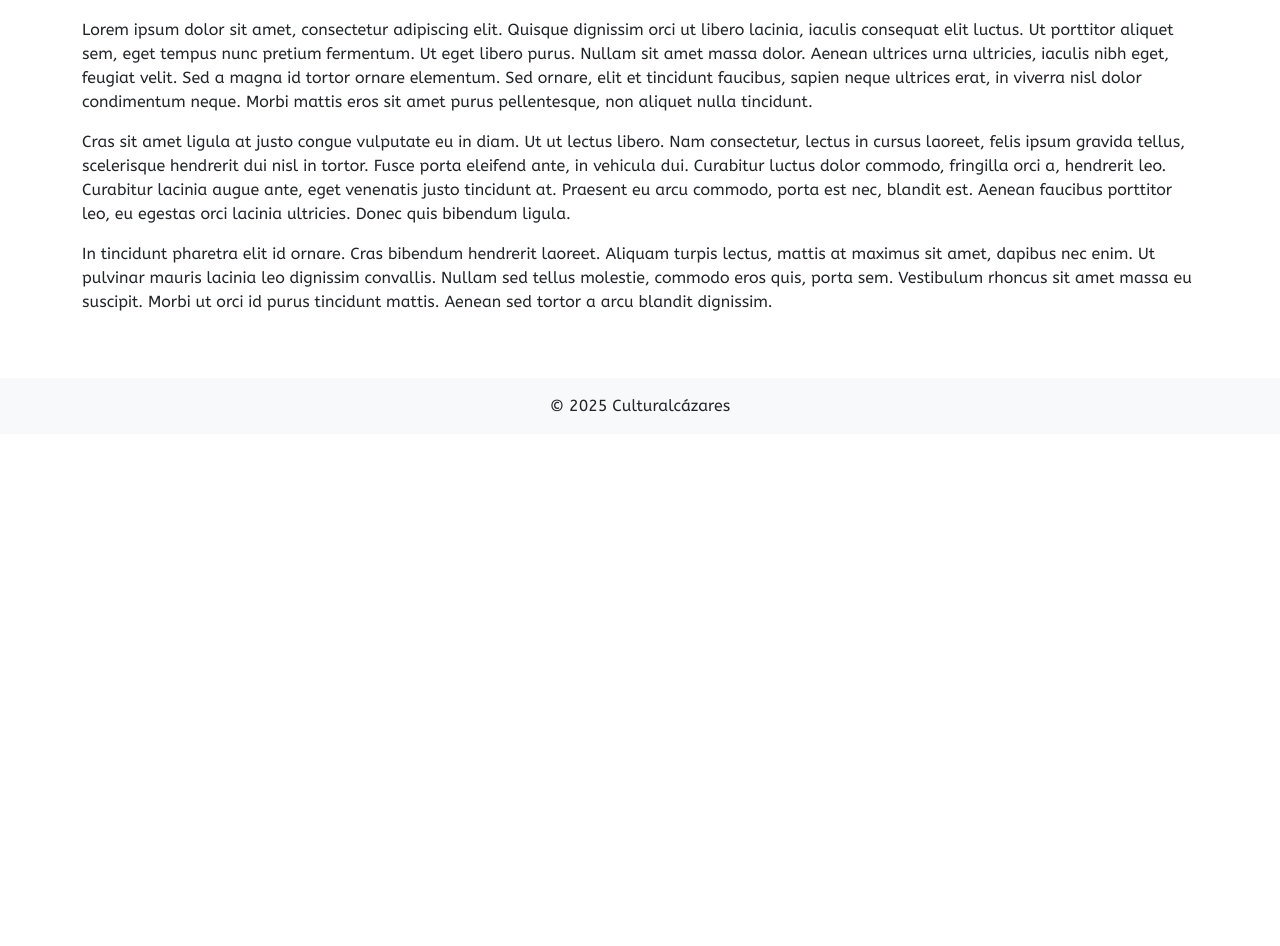
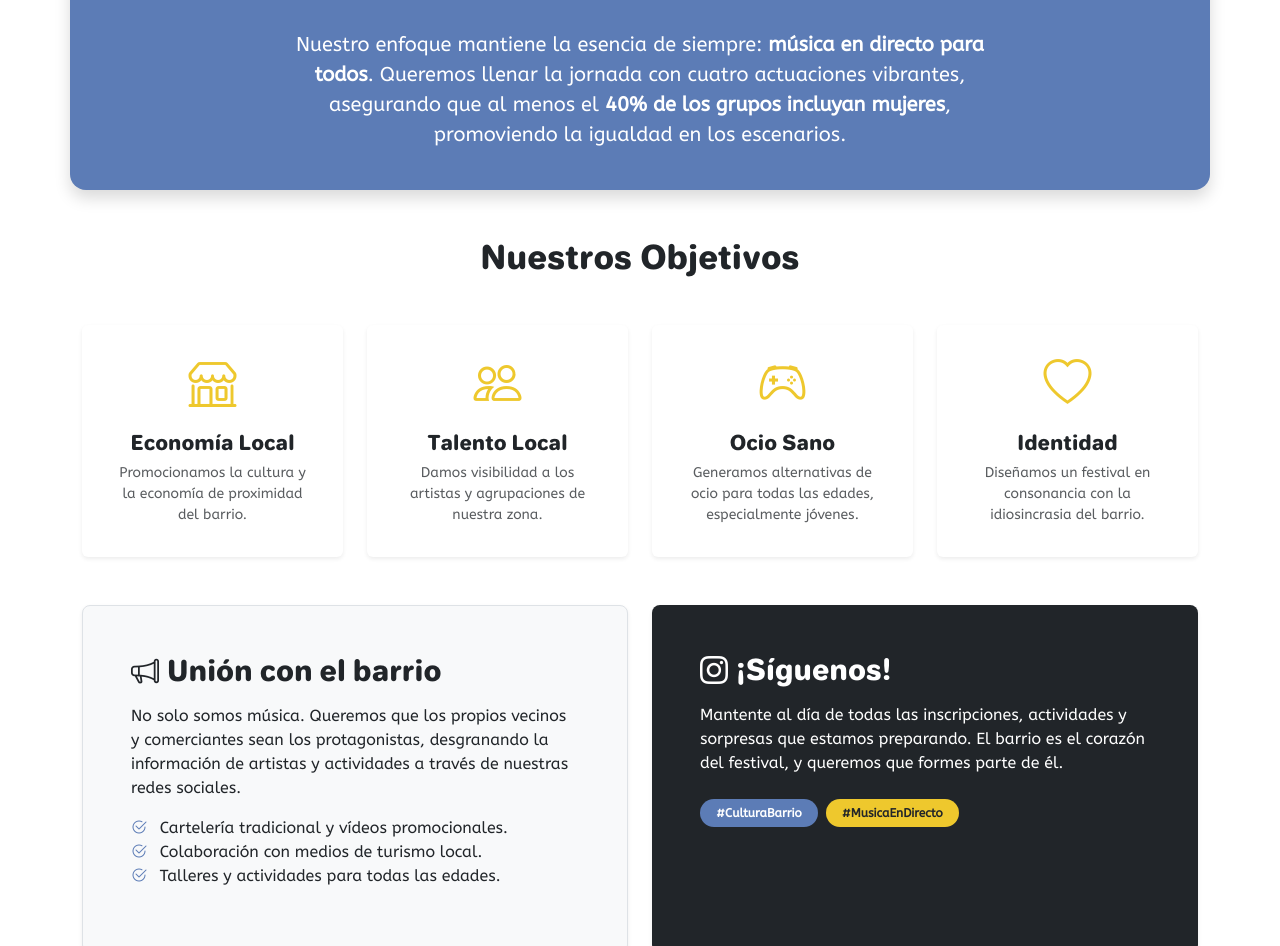
Before and after one commit to Culturalcazares/web, a Vue app: page /somos in a window 1280 px wide. Shown: the part 726-1672 px from the top of the page. Before the commit the page ends 1160 px from the top, so only its background shows below. Built offline with nearby package versions, Linux system fonts and the light colour scheme.

Commit message:
✨ Textos merchan y about

```diff
--- a/src/views/AboutView.vue
+++ b/src/views/AboutView.vue
@@ -1,17 +1,113 @@
 <script setup lang="ts"></script>
 
 <template>
-  <div class="container py-4 my-4">
-    <h1 class="mb-4">Somos Culturalcázares</h1>
-    <img class="img-fluid" src="@/assets/images/logo.png" alt="Logo" />
-    <p>
-      Lorem ipsum dolor sit amet, consectetur adipiscing elit. Quisque dignissim orci ut libero lacinia, iaculis consequat elit luctus. Ut porttitor aliquet sem, eget tempus nunc pretium fermentum. Ut eget libero purus. Nullam sit amet massa dolor. Aenean ultrices urna ultricies, iaculis nibh eget, feugiat velit. Sed a magna id tortor ornare elementum. Sed ornare, elit et tincidunt faucibus, sapien neque ultrices erat, in viverra nisl dolor condimentum neque. Morbi mattis eros sit amet purus pellentesque, non aliquet nulla tincidunt.
-    </p>
-    <p>
-      Cras sit amet ligula at justo congue vulputate eu in diam. Ut ut lectus libero. Nam consectetur, lectus in cursus laoreet, felis ipsum gravida tellus, scelerisque hendrerit dui nisl in tortor. Fusce porta eleifend ante, in vehicula dui. Curabitur luctus dolor commodo, fringilla orci a, hendrerit leo. Curabitur lacinia augue ante, eget venenatis justo tincidunt at. Praesent eu arcu commodo, porta est nec, blandit est. Aenean faucibus porttitor leo, eu egestas orci lacinia ultricies. Donec quis bibendum ligula.
-    </p>
-    <p>
-      In tincidunt pharetra elit id ornare. Cras bibendum hendrerit laoreet. Aliquam turpis lectus, mattis at maximus sit amet, dapibus nec enim. Ut pulvinar mauris lacinia leo dignissim convallis. Nullam sed tellus molestie, commodo eros quis, porta sem. Vestibulum rhoncus sit amet massa eu suscipit. Morbi ut orci id purus tincidunt mattis. Aenean sed tortor a arcu blandit dignissim.
-    </p>
+  <div class="container py-5 my-5">
+    <!-- Hero Section: La Esencia -->
+    <div class="row align-items-center mb-5">
+      <div class="col-lg-6 mb-4 mb-lg-0">
+        <h1 class="display-4 fw-bold text-primary mb-4">Somos Culturalcázares</h1>
+        <p class="lead text-dark shadow-sm p-4 bg-light rounded-3 border-start border-4 border-primary">
+          El festival Culturalcázares nace como una renovación del emblemático festival que dejó huella en nuestro barrio. Es una oportunidad para resucitar su espíritu, añadiendo nuevos aires y aprovechando el crecimiento cultural, artístico y gastronómico de nuestra comunidad.
+        </p>
+      </div>
+      <div class="col-lg-6 text-center">
+        <img class="img-fluid rounded shadow-lg" src="@/assets/images/logo.png" alt="Culturalcázares Logo" style="max-height: 300px;" />
+      </div>
+    </div>
+
+    <!-- Sección: Nuestra Filosofía -->
+    <div class="row mb-5 py-4 bg-primary text-white rounded-4 shadow">
+      <div class="col-md-8 mx-auto text-center">
+        <h2 class="h1 fw-bold mb-4">Cultura de barrio y música en directo</h2>
+        <p class="fs-5">
+          Nuestro enfoque mantiene la esencia de siempre: <strong>música en directo para todos</strong>. Queremos llenar la jornada con cuatro actuaciones vibrantes, asegurando que al menos el <strong>40% de los grupos incluyan mujeres</strong>, promoviendo la igualdad en los escenarios.
+        </p>
+      </div>
+    </div>
+
+    <!-- Sección: Objetivos -->
+    <h2 class="text-center fw-bold mb-5">Nuestros Objetivos</h2>
+    <div class="row g-4 mb-5">
+      <div class="col-md-6 col-lg-3">
+        <div class="card h-100 border-0 shadow-sm text-center p-3">
+          <div class="card-body">
+            <div class="display-5 text-warning mb-3"><i class="bi bi-shop"></i></div>
+            <h5 class="card-title fw-bold">Economía Local</h5>
+            <p class="card-text small text-muted">Promocionamos la cultura y la economía de proximidad del barrio.</p>
+          </div>
+        </div>
+      </div>
+      <div class="col-md-6 col-lg-3">
+        <div class="card h-100 border-0 shadow-sm text-center p-3">
+          <div class="card-body">
+            <div class="display-5 text-warning mb-3"><i class="bi bi-people"></i></div>
+            <h5 class="card-title fw-bold">Talento Local</h5>
+            <p class="card-text small text-muted">Damos visibilidad a los artistas y agrupaciones de nuestra zona.</p>
+          </div>
+        </div>
+      </div>
+      <div class="col-md-6 col-lg-3">
+        <div class="card h-100 border-0 shadow-sm text-center p-3">
+          <div class="card-body">
+            <div class="display-5 text-warning mb-3"><i class="bi bi-controller"></i></div>
+            <h5 class="card-title fw-bold">Ocio Sano</h5>
+            <p class="card-text small text-muted">Generamos alternativas de ocio para todas las edades, especialmente jóvenes.</p>
+          </div>
+        </div>
+      </div>
+      <div class="col-md-6 col-lg-3">
+        <div class="card h-100 border-0 shadow-sm text-center p-3">
+          <div class="card-body">
+            <div class="display-5 text-warning mb-3"><i class="bi bi-heart"></i></div>
+            <h5 class="card-title fw-bold">Identidad</h5>
+            <p class="card-text small text-muted">Diseñamos un festival en consonancia con la idiosincrasia del barrio.</p>
+          </div>
+        </div>
+      </div>
+    </div>
+
+    <!-- Sección: Comunidad y Comunicación -->
+    <div class="row align-items-stretch">
+      <div class="col-md-6 mb-4 mb-md-0">
+        <div class="h-100 p-5 bg-light border rounded-3 shadow-sm">
+          <h3 class="fw-bold mb-3"><i class="bi bi-megaphone me-2"></i>Unión con el barrio</h3>
+          <p>
+            No solo somos música. Queremos que los propios vecinos y comerciantes sean los protagonistas, desgranando la información de artistas y actividades a través de nuestras redes sociales.
+          </p>
+          <ul class="list-unstyled">
+            <li><i class="bi bi-check2-circle text-primary me-2"></i> Cartelería tradicional y vídeos promocionales.</li>
+            <li><i class="bi bi-check2-circle text-primary me-2"></i> Colaboración con medios de turismo local.</li>
+            <li><i class="bi bi-check2-circle text-primary me-2"></i> Talleres y actividades para todas las edades.</li>
+          </ul>
+        </div>
+      </div>
+      <div class="col-md-6">
+        <div class="h-100 p-5 text-white bg-dark rounded-3 shadow-sm">
+          <h3 class="fw-bold mb-3"><i class="bi bi-instagram me-2"></i>¡Síguenos!</h3>
+          <p>
+            Mantente al día de todas las inscripciones, actividades y sorpresas que estamos preparando. El barrio es el corazón del festival, y queremos que formes parte de él.
+          </p>
+          <div class="mt-4">
+            <span class="badge rounded-pill bg-primary px-3 py-2 me-2">#CulturaBarrio</span>
+            <span class="badge rounded-pill bg-warning text-dark px-3 py-2">#MusicaEnDirecto</span>
+          </div>
+        </div>
+      </div>
+    </div>
   </div>
 </template>
+
+<style scoped>
+.text-primary {
+  color: #5c7cb6 !important;
+}
+.bg-primary {
+  background-color: #5c7cb6 !important;
+}
+.text-warning {
+  color: #eec82d !important;
+}
+.bg-warning {
+  background-color: #eec82d !important;
+}
+</style>
--- a/src/views/MerchandisingView.vue
+++ b/src/views/MerchandisingView.vue
@@ -2,24 +2,35 @@
 </script>
 
 <template>
-  <div class="container py-4 my-4">
-    <div class="row">
-      <div class="col">
-        <img class="img-fluid" src="@/assets/images/camiseta.png" alt="Camiseta" />
+  <div class="container py-5 my-5">
+    <div class="row align-items-center mb-5">
+      <div class="col-md-6 mb-4 mb-md-0 text-center">
+        <div class="row g-2">
+          <div class="col-6">
+            <img class="img-fluid rounded shadow-sm" src="@/assets/images/camiseta.png" alt="Camiseta Frontal" />
+          </div>
+          <div class="col-6">
+            <img class="img-fluid rounded shadow-sm" src="@/assets/images/camiseta.png" alt="Camiseta Trasera" />
+          </div>
+        </div>
       </div>
-      <div class="col">
-        <img class="img-fluid" src="@/assets/images/camiseta.png" alt="Camiseta" />
+      <div class="col-md-6 text-center text-md-start">
+        <h1 class="display-4 fw-bold mb-3 text-primary">¡Próximamente disponible!</h1>
+        <p class="lead mb-4">
+          Estamos preparando una colección exclusiva de merchandising para que puedas lucir los colores de nuestro barrio.
+        </p>
+        <div class="card border-primary mb-3">
+          <div class="card-body">
+            <h5 class="card-title text-primary"><i class="bi bi-shop me-2"></i>Puntos de venta locales</h5>
+            <p class="card-text">
+              Muy pronto podrás adquirir todos nuestros productos directamente en los comercios colaboradores del barrio. ¡Apoya lo local!
+            </p>
+          </div>
+        </div>
+        <div class="alert alert-info d-inline-block" role="alert">
+          <i class="bi bi-info-circle me-2"></i> Mantente atento a nuestras redes sociales para el lanzamiento oficial.
+        </div>
       </div>
     </div>
-    <h1 class="my-4">¡Compra nuestro merchan!</h1>
-    <p>
-      Lorem ipsum dolor sit amet, consectetur adipiscing elit. Quisque dignissim orci ut libero lacinia, iaculis consequat elit luctus. Ut porttitor aliquet sem, eget tempus nunc pretium fermentum. Ut eget libero purus. Nullam sit amet massa dolor. Aenean ultrices urna ultricies, iaculis nibh eget, feugiat velit. Sed a magna id tortor ornare elementum. Sed ornare, elit et tincidunt faucibus, sapien neque ultrices erat, in viverra nisl dolor condimentum neque. Morbi mattis eros sit amet purus pellentesque, non aliquet nulla tincidunt.
-    </p>
-    <p>
-      Cras sit amet ligula at justo congue vulputate eu in diam. Ut ut lectus libero. Nam consectetur, lectus in cursus laoreet, felis ipsum gravida tellus, scelerisque hendrerit dui nisl in tortor. Fusce porta eleifend ante, in vehicula dui. Curabitur luctus dolor commodo, fringilla orci a, hendrerit leo. Curabitur lacinia augue ante, eget venenatis justo tincidunt at. Praesent eu arcu commodo, porta est nec, blandit est. Aenean faucibus porttitor leo, eu egestas orci lacinia ultricies. Donec quis bibendum ligula.
-    </p>
-    <p>
-      In tincidunt pharetra elit id ornare. Cras bibendum hendrerit laoreet. Aliquam turpis lectus, mattis at maximus sit amet, dapibus nec enim. Ut pulvinar mauris lacinia leo dignissim convallis. Nullam sed tellus molestie, commodo eros quis, porta sem. Vestibulum rhoncus sit amet massa eu suscipit. Morbi ut orci id purus tincidunt mattis. Aenean sed tortor a arcu blandit dignissim.
-    </p>
   </div>
 </template>
```
